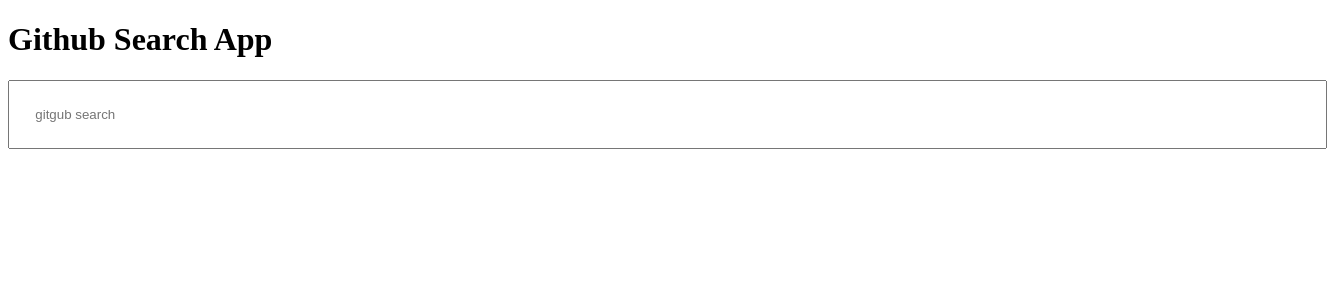
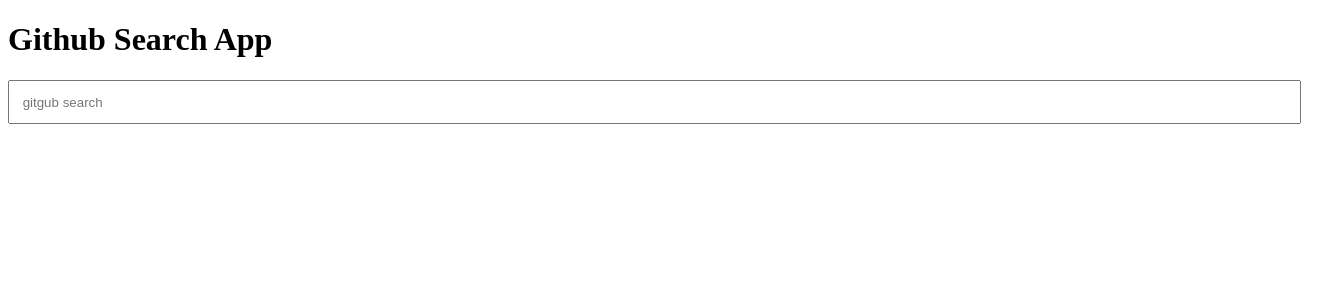
Before and after one commit to Amiredin/Github-profie-search, an Angular app: page / in a window 1280 px wide. Shown: the top 300 px of the page, 1327 px wide, since content can reach past the window. Built offline with nearby package versions, Linux system fonts and the light colour scheme.

Commit message:
update user class

```diff
--- a/src/app/app.component.html
+++ b/src/app/app.component.html
@@ -1,2 +1,2 @@
 <!--The content below is only a placeholder and can be replaced.-->
-<app-githubsearch><app-githubsearch>
+<app-githubsearch></app-githubsearch>
--- a/src/app/githubsearch/githubsearch.component.scss
+++ b/src/app/githubsearch/githubsearch.component.scss
@@ -1,4 +1,4 @@
 input{
     width: 100%;
-    padding: 2%;
+    padding: 1%;
 }
--- a/src/app/user.ts
+++ b/src/app/user.ts
@@ -1,3 +1,3 @@
-export class User {
+export class Use {
     constructor(public name:string,public login:string,public bio:string ){}
 }
```
